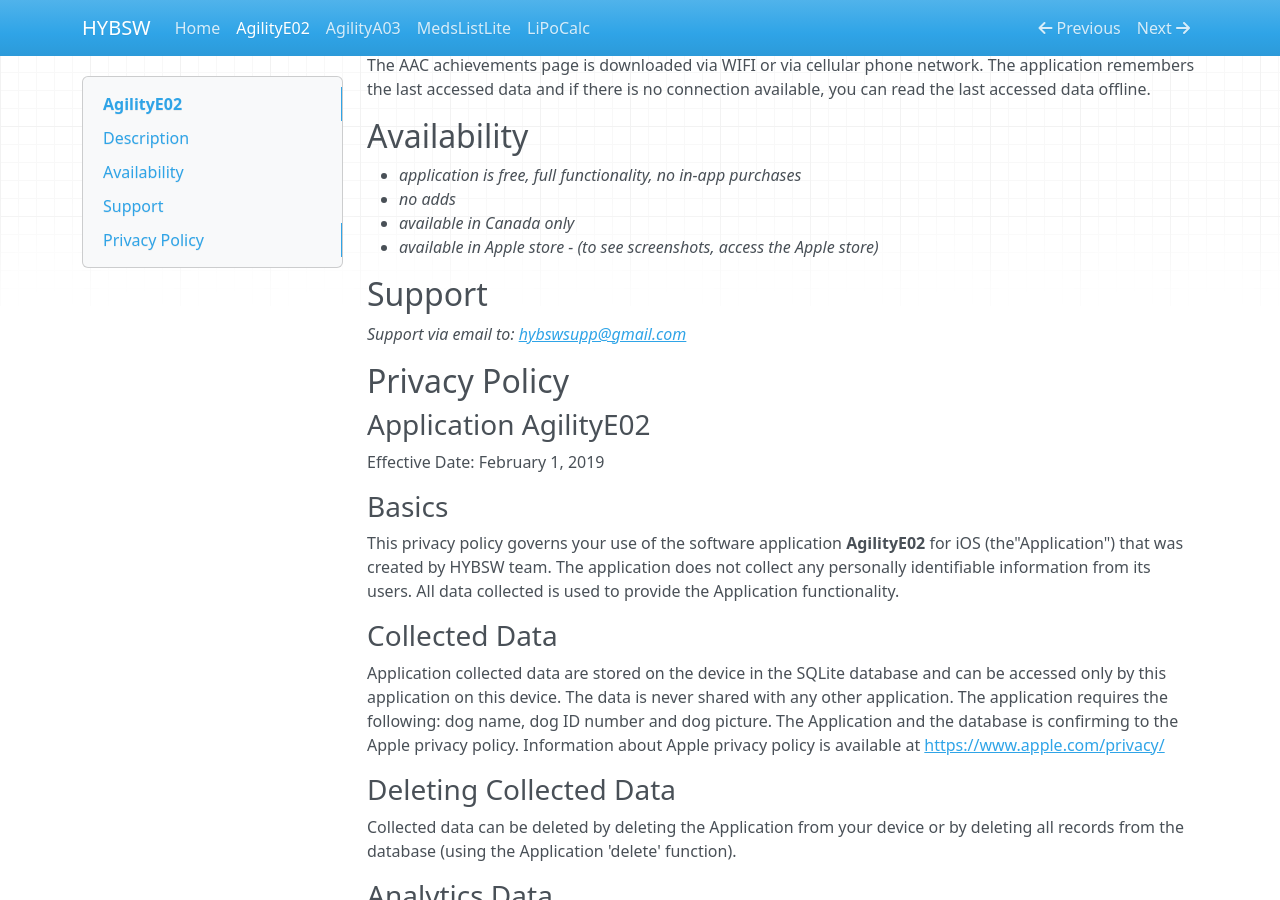
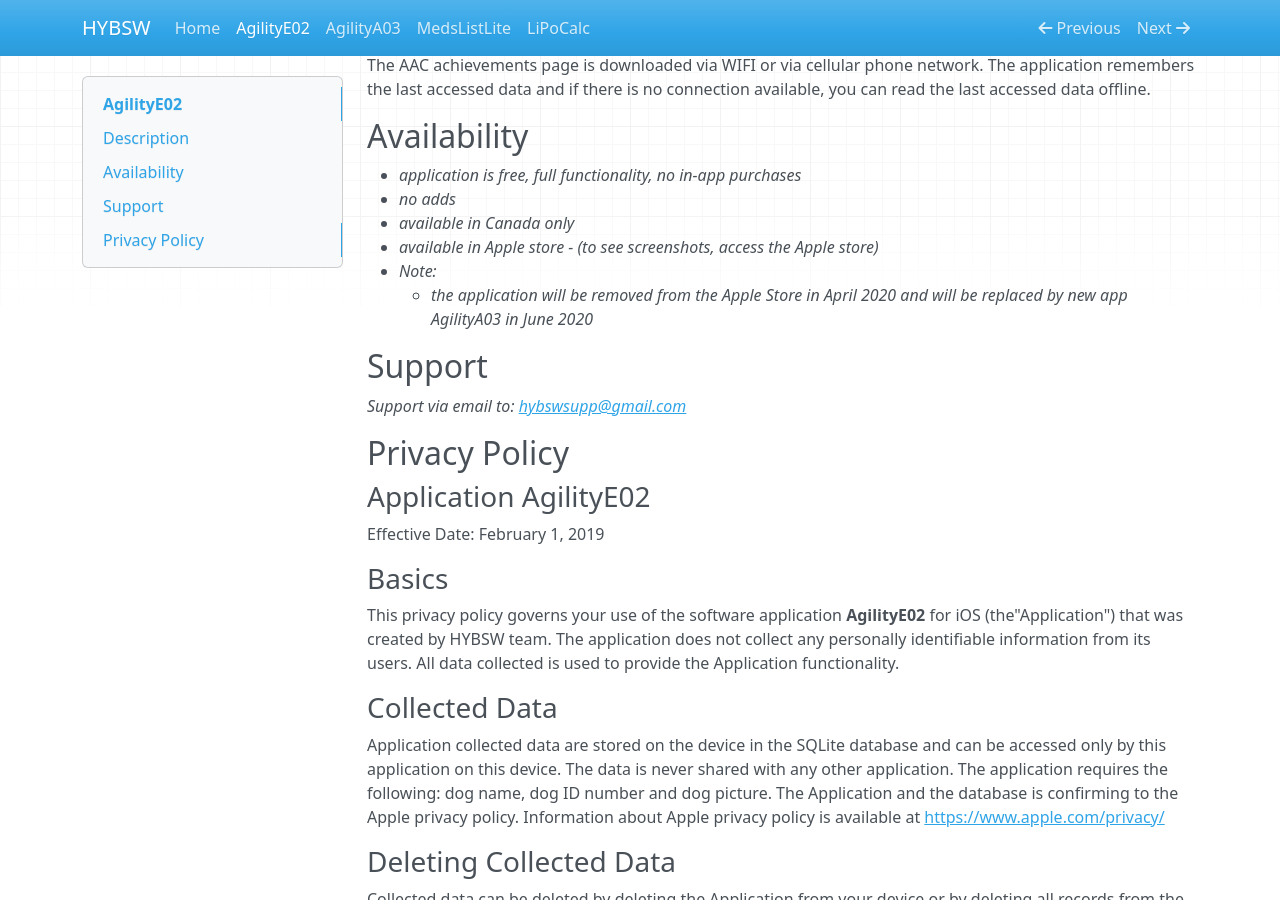
Before and after one commit to hynekb/github.io, an MkDocs documentation site: the page built from docs/agilitye02.md, in a window 1280 px wide and 900 px high, scrolled down 767 px. Built offline with MkDocs 1.6.1, drawn with Linux system fonts in a browser that asks for light colours; nearby versions of some CDN libraries.

Commit message:
Change of availability of apps

```diff
--- a/docs/agilitye02.md
+++ b/docs/agilitye02.md
@@ -8,6 +8,7 @@
 
 ### Version
 - *1.8 - Released in January 2018*
+
 
 
 ## Description
@@ -29,6 +30,9 @@
 - *no adds*
 - *available in Canada only*
 - *available in Apple store - (to see screenshots, access the Apple store)*
+- *Note:*
+    - *the application will be removed from the Apple Store in April 2020 and
+    will be replaced by new app AgilityA03 in June 2020*
 
 
 
```
Also changed, not shown: docs/agilitya03.md (+1 -1 lines), docs/lipocalc.md (+2 -0 lines), docs/medslistlite.md (+2 -1 lines).
